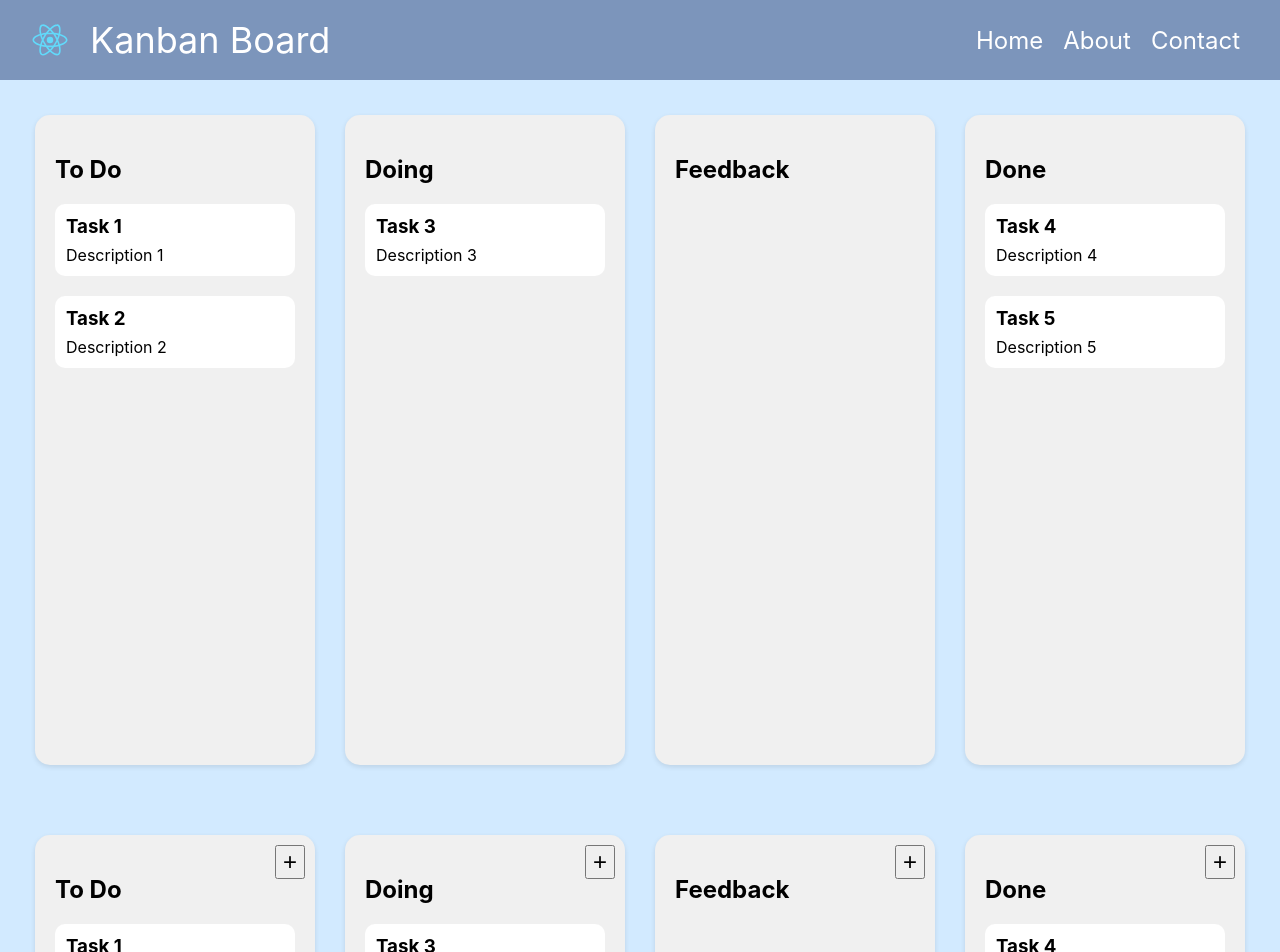
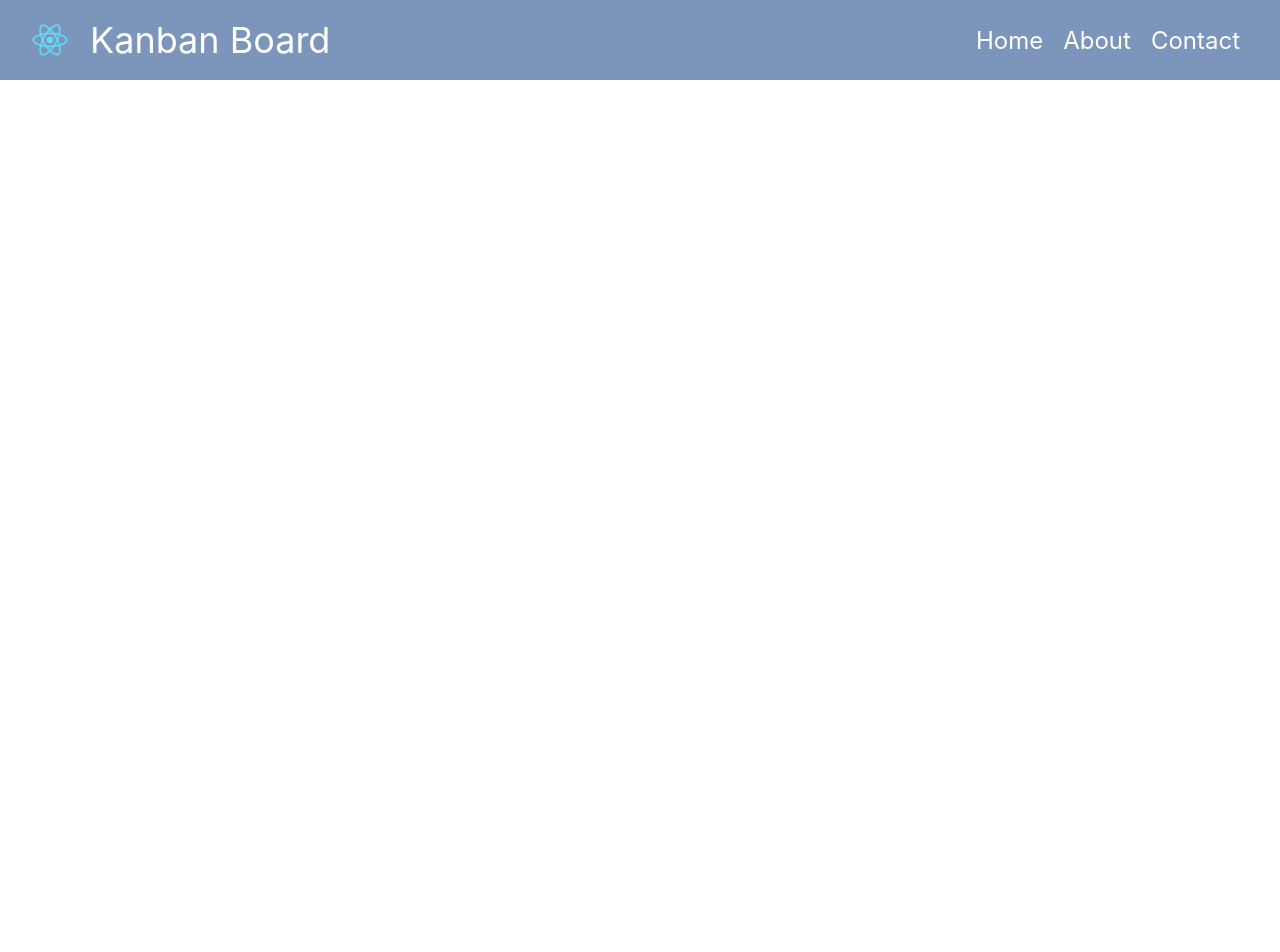
Before and after one commit to DevlinV-2261014/Evanuation_Project, a React (Create React App) app: page / in a window 1280 px wide. Shown: the top 952 px of the page. After the commit the page ends 800 px from the top, so only its background shows below. Built offline with nearby package versions, Linux system fonts and the light colour scheme.

Commit message:
Add routing

```diff
--- a/package.json
+++ b/package.json
@@ -8,6 +8,7 @@
     "@testing-library/user-event": "^13.5.0",
     "react": "^18.3.1",
     "react-dom": "^18.3.1",
+    "react-router-dom": "^6.23.1",
     "react-scripts": "^5.0.1",
     "web-vitals": "^2.1.4"
   },
--- a/src/index.js
+++ b/src/index.js
@@ -1,5 +1,6 @@
 import React from 'react';
 import ReactDOM from 'react-dom/client';
+import { BrowserRouter as Router, Routes, Route } from 'react-router-dom';
 import './index.css';
 import KanbanBoard from './components/kanbanboard/kanbanboard';
 import Nav from './components/Nav/Nav';
@@ -8,8 +9,12 @@ import ClickingKanbanBoard from './components/clicking_kanbanboard/clicking_kanb
 const root = ReactDOM.createRoot(document.getElementById('root'));
 root.render(
   <React.StrictMode>
-    <Nav />
-    <KanbanBoard />
-    <ClickingKanbanBoard />
+    <Router>
+      <Nav />
+      <Routes>
+        <Route path="/kanbanboard" element={<KanbanBoard />} />
+        <Route path="/clicking_kanbanboard" element={<ClickingKanbanBoard />} />
+      </Routes>
+    </Router>
   </React.StrictMode>
 );
```
Also changed, not shown: 1 other file (tests, documents, lock files or other folders).
